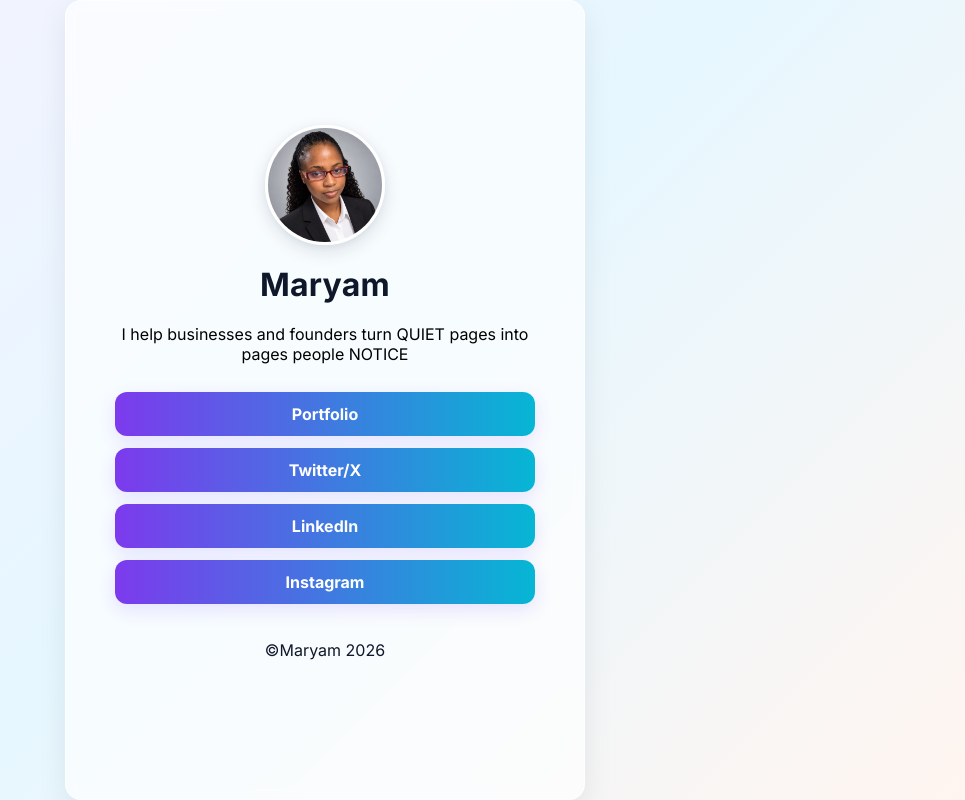
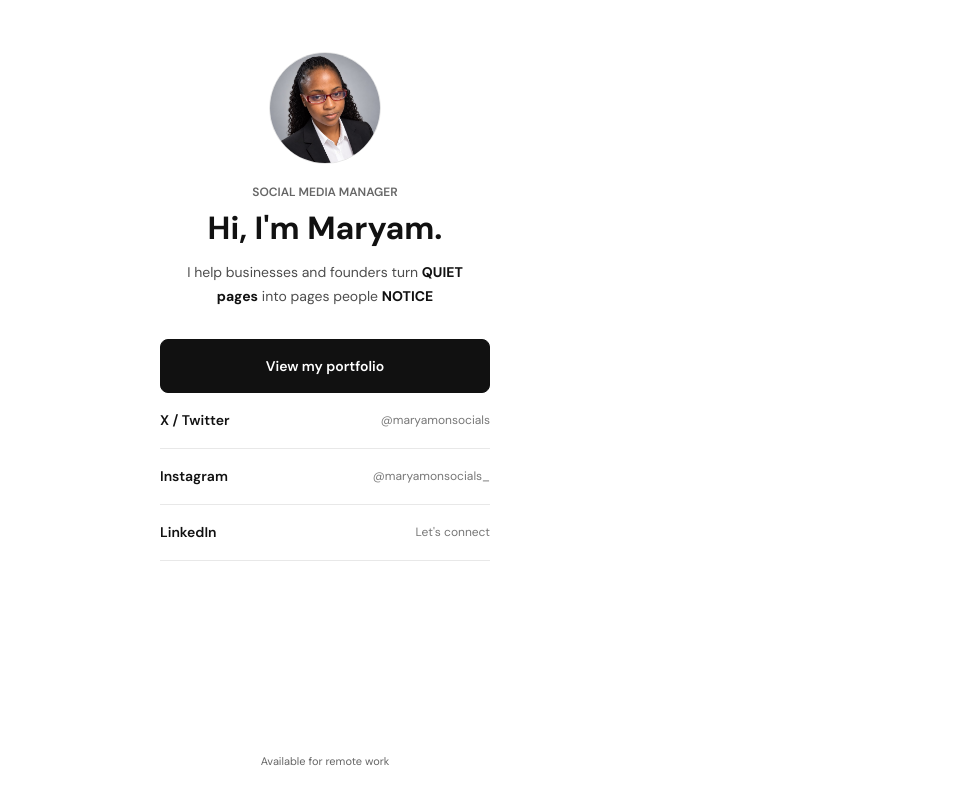
Before and after one commit to maryamayandiran/my-linkree, a plain HTML site: page index.html in a window 1280 px wide. Shown: the whole page, without its empty margins (315-1280 px from the left). Drawn offline with Linux system fonts and the light colour scheme.

Commit message:
updated the UI and style

```diff
--- a/index.html
+++ b/index.html
@@ -3,28 +3,38 @@
   <head>
     <meta charset="utf-8" />
     <meta name="viewport" content="width=device-width, initial-scale=1" />
-    <title>Linkree</title>
+    <meta name="theme-color" content="#ffffff" />
+    <title>Maryam Ayandiran - Links</title>
     <link rel="stylesheet" href="styles.css" />
-    <link href="https://fonts.googleapis.com/css2?family=Inter:wght@400;600;700&display=swap" rel="stylesheet">
+    <link rel="preconnect" href="https://fonts.googleapis.com" />
+    <link rel="preconnect" href="https://fonts.gstatic.com" crossorigin />
+    <link href="https://fonts.googleapis.com/css2?family=DM+Sans:wght@400;500;600;700&display=swap" rel="stylesheet" />
   </head>
   <body>
-    <main class="container">
-      <img class="avatar" src="image/my picture.jpeg" alt="my picture" />
-      <h1 class="name">Maryam</h1>
-      <p class="bio">I help businesses and founders turn QUIET pages into pages people NOTICE </p>
+    <main class="page">
+      <section class="profile" aria-label="Maryam's profile">
+        <img class="avatar" src="image/my picture.jpeg" alt="Portrait of Maryam" />
+        <p class="role">SOCIAL MEDIA MANAGER</p>
+        <h1>Hi, I'm Maryam.</h1>
+        <p class="bio">I help businesses and founders turn <strong>QUIET pages</strong> into pages people <strong>NOTICE</strong></p>
+      </section>
 
-      <div class="links">
-        <a class="btn" href="https://maryamayandiran.github.io/maryam-smm-portfolio/" target="_blank" rel="noopener">Portfolio</a>
-        <a class="btn" href="https://x.com/maryamonsocials" target="_blank" rel="noopener noreferrer" data-app-url="twitter://user?screen_name=maryamonsocials">Twitter/X</a>
-        <a class="btn" href="https://www.linkedin.com/in/ayandiran-maryam-56062235a" target="_blank" rel="noopener">LinkedIn</a>
-        <a class="btn" href="https://www.instagram.com/maryamonsocials_" target="_blank" rel="noopener noreferrer" data-app-url="instagram://user?username=maryamonsocials_">Instagram</a>
-      </div>
+      <nav class="links" aria-label="Social and portfolio links">
+        <a class="primary" href="https://maryamayandiran.github.io/maryam-smm-portfolio/" target="_blank" rel="noopener noreferrer">
+          View my portfolio
+        </a>
+        <a class="social-link" href="https://x.com/maryamonsocials" target="_blank" rel="noopener noreferrer" data-app-url="twitter://user?screen_name=maryamonsocials">
+          <span class="social-name">X / Twitter</span><span class="social-handle">@maryamonsocials</span>
+        </a>
+        <a class="social-link" href="https://www.instagram.com/maryamonsocials_/" target="_blank" rel="noopener noreferrer" data-app-url="instagram://user?username=maryamonsocials_">
+          <span class="social-name">Instagram</span><span class="social-handle">@maryamonsocials_</span>
+        </a>
+        <a class="social-link" href="https://www.linkedin.com/in/ayandiran-maryam-56062235a" target="_blank" rel="noopener noreferrer">
+          <span class="social-name">LinkedIn</span><span class="social-handle">Let's connect</span>
+        </a>
+      </nav>
 
-      <footer>
-         <div class="footer-container">
-            <p>&copy;Maryam 2026</p>
-        </div>
-      </footer>
+      <footer class="footer">Available for remote work</footer>
     </main>
     <script>
       (function(){
--- a/styles.css
+++ b/styles.css
@@ -1,78 +1,206 @@
-/* Base styles: white background, black text */
-:root{
-  --bg: #ffffff;
-  --bg-2: #f6f2ff;
-  --text: #0f172a;
-  --muted: #6b6b6b;
-  --accent: #f3f3f3;
-  --btn-start: #7c3aed;
-  --btn-end: #06b6d4;
-  --glass: rgba(255,255,255,0.65);
+:root {
+  color-scheme: light;
+  font-family: "DM Sans", "Segoe UI", sans-serif;
+  font-synthesis: none;
+  text-rendering: optimizeLegibility;
+  -webkit-font-smoothing: antialiased;
+  -moz-osx-font-smoothing: grayscale;
+  background: #fff;
+  color: #111;
 }
 
-*{box-sizing:border-box}
-html,body{height:100%}
-body{
-  margin:0;
-  font-family:Inter, system-ui, -apple-system, "Segoe UI", Roboto, "Helvetica Neue", Arial;
-  background: linear-gradient(135deg, var(--bg-2) 0%, #e6f7ff 50%, #fff5f0 100%);
-  color:var(--text);
-  -webkit-font-smoothing:antialiased;
-  -moz-osx-font-smoothing:grayscale;
+* {
+  box-sizing: border-box;
 }
 
-.container{
-  min-height:100vh;
-  display:flex;
-  flex-direction:column;
-  align-items:center;
-  justify-content:center;
-  gap:20px;
-  padding:32px;
-  max-width:520px;
-  margin:0 auto;
-  background:var(--glass);
-  border-radius:16px;
-  box-shadow:0 10px 30px rgba(16,24,40,0.08);
-  backdrop-filter:blur(6px);
-  border:1px solid rgba(255,255,255,0.6);
+body {
+  display: flex;
+  justify-content: center;
+  min-width: 280px;
+  min-height: 100vh;
+  margin: 0;
+  background: #fff;
 }
 
-.avatar{
-  width:120px;
-  height:120px;
-  border-radius:999px;
-  object-fit:cover;
-  /* center the face — adjust if needed: 'center 40%' moves face up */
-  object-position:center 40%;
-  border:3px solid #ffffff;
-  box-shadow:0 6px 18px rgba(16,24,40,0.12), 0 2px 6px rgba(7,89,133,0.06);
-  transition:transform .18s ease, box-shadow .18s ease;
+.page {
+  display: flex;
+  flex-direction: column;
+  align-items: center;
+  width: 100%;
+  max-width: 430px;
+  min-height: 100vh;
+  padding: 52px 30px 32px;
 }
 
-.name{font-size:1.6rem;margin:0;color:var(--text);letter-spacing:0.2px}
-.bio{margin:0;color:#000000;text-align:center;max-width:36rem}
-
-.links{display:flex;flex-direction:column;gap:12px;width:100%;max-width:420px;margin-top:8px}
-.btn{
-  display:inline-flex;
-  align-items:center;
-  justify-content:center;
-  padding:12px 18px;
-  color:#ffffff;
-  text-decoration:none;
-  border-radius:12px;
-  font-weight:700;
-  background:linear-gradient(90deg,var(--btn-start),var(--btn-end));
-  border:none;
-  box-shadow:0 6px 18px rgba(92,33,255,0.12);
-  transition:transform .14s ease, box-shadow .14s ease, opacity .14s ease;
+.profile {
+  display: flex;
+  flex-direction: column;
+  align-items: center;
+  width: 100%;
+  text-align: center;
 }
 
-.btn:hover{transform:translateY(-3px);box-shadow:0 12px 30px rgba(92,33,255,0.14);opacity:0.98}
-.footer{margin-top:20px;color:var(--muted);font-size:0.95rem;font-weight:600}
+.avatar {
+  flex-shrink: 0;
+  width: 112px;
+  height: 112px;
+  border: 1px solid #e6e6e6;
+  border-radius: 50%;
+  background: #f5f5f5;
+  object-fit: cover;
+  object-position: center 40%;
+}
 
-@media(min-width:640px){
-  .links{flex-direction:column}
-  .name{font-size:2rem}
+.role {
+  margin: 20px 0 0;
+  color: #666;
+  font-size: 12px;
+  font-weight: 600;
 }
+
+h1 {
+  margin: 9px 0 0;
+  color: #111;
+  font-size: 32px;
+  font-weight: 700;
+  line-height: 1.2;
+}
+
+.bio {
+  max-width: 310px;
+  margin: 14px 0 0;
+  color: #4d4d4d;
+  font-size: 14px;
+  line-height: 1.7;
+}
+
+.bio strong {
+  color: #111;
+  font-weight: 700;
+}
+
+.links {
+  display: flex;
+  flex-direction: column;
+  width: 100%;
+  max-width: 330px;
+  margin-top: 30px;
+}
+
+.links a {
+  color: inherit;
+  text-decoration: none;
+}
+
+.links a:focus-visible {
+  outline: 2px solid #111;
+  outline-offset: 3px;
+}
+
+.primary {
+  display: flex;
+  align-items: center;
+  justify-content: center;
+  min-height: 54px;
+  padding: 0 18px;
+  border: 1px solid #111;
+  border-radius: 8px;
+  background: #111;
+  color: #fff !important;
+  font-size: 14px;
+  font-weight: 600;
+  transition: transform 180ms ease, background-color 180ms ease;
+}
+
+.primary:hover {
+  transform: translateY(-2px);
+  background: #303030;
+}
+
+.social-link {
+  display: flex;
+  align-items: center;
+  justify-content: space-between;
+  gap: 12px;
+  min-height: 56px;
+  border-bottom: 1px solid #e8e8e8;
+  transition: padding 180ms ease, border-color 180ms ease;
+}
+
+.social-link:hover {
+  padding-right: 4px;
+  padding-left: 4px;
+  border-color: #111;
+}
+
+.social-name {
+  font-size: 14px;
+  font-weight: 600;
+}
+
+.social-handle {
+  color: #777;
+  font-size: 12px;
+}
+
+.footer {
+  margin-top: auto;
+  padding-top: 36px;
+  color: #666;
+  font-size: 11px;
+}
+
+.profile > *,
+.links,
+.footer {
+  animation: fade-up 500ms ease-out both;
+}
+
+.profile > :nth-child(2) {
+  animation-delay: 70ms;
+}
+
+.profile > :nth-child(3) {
+  animation-delay: 130ms;
+}
+
+.profile > :nth-child(4) {
+  animation-delay: 190ms;
+}
+
+.links {
+  animation-delay: 250ms;
+}
+
+.footer {
+  animation-delay: 330ms;
+}
+
+@keyframes fade-up {
+  from {
+    opacity: 0;
+    transform: translateY(8px);
+  }
+  to {
+    opacity: 1;
+    transform: translateY(0);
+  }
+}
+
+@media (max-width: 380px) {
+  .page {
+    padding-right: 24px;
+    padding-left: 24px;
+  }
+}
+
+@media (prefers-reduced-motion: reduce) {
+  *,
+  *::before,
+  *::after {
+    animation-duration: 0.01ms !important;
+    animation-iteration-count: 1 !important;
+    scroll-behavior: auto !important;
+    transition-duration: 0.01ms !important;
+  }
+}
```
